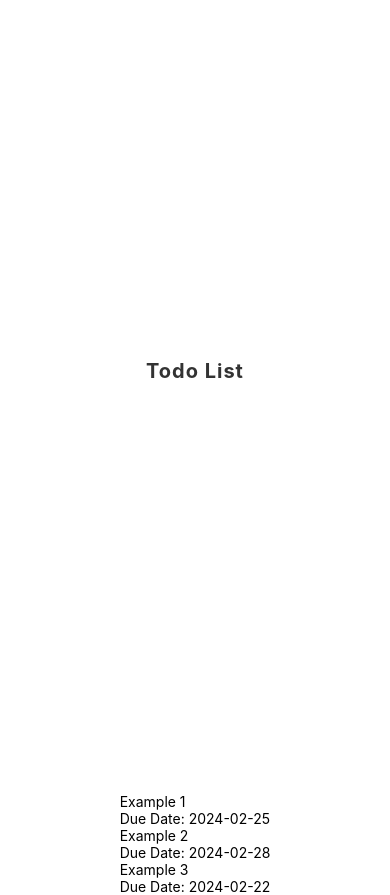
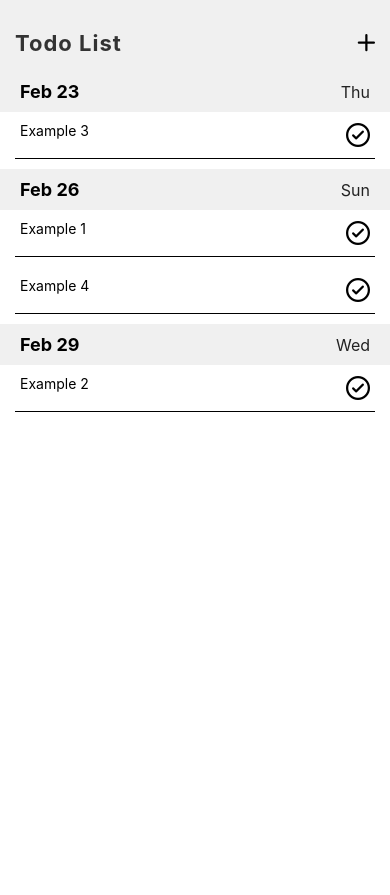
Before and after one commit to johnathanluong/TodoApp-ReactNative, a React Native app: screen / in a window 390 px wide. After the commit the page ends 844 px from the top, so only its background shows below. Built offline with nearby package versions, Linux system fonts and the light colour scheme.

Commit message:
Add date grouping and styling

```diff
--- a/src/App.tsx
+++ b/src/App.tsx
@@ -3,23 +3,20 @@ import { StatusBar } from 'expo-status-bar';
 import { StyleSheet, Text, View } from 'react-native';
 import Header from './components/header';
 import List from './components/list';
-import data from './data/data.json'
+import data from './data/data.json';
 
-export default function App() {
+export default function App(): JSX.Element {
 	return (
 		<View style={styles.container}>
 			<Header />
-      <List todos={data.todos}/>
+			<List todos={data.todos} />
 		</View>
 	);
 }
 
 const styles = StyleSheet.create({
 	container: {
-    flex: 1,
 		backgroundColor: '#fff',
-    alignItems: 'center',
-    justifyContent: 'center',
 	},
 });
 
--- /dev/null
+++ b/src/components/dayHeader.tsx
@@ -0,0 +1,40 @@
+import { View, Text, StyleSheet } from 'react-native';
+import React from 'react';
+
+export default function DayHeader({ date }: { date: string }): JSX.Element {
+	const dateItem: Date = new Date(date);
+
+	return (
+		<View style={styles.container}>
+			<Text style={styles.date}>
+				{dateItem.toLocaleString('default', { month: 'short' }) +
+					' ' +
+					(dateItem.getDate() + 1)}
+			</Text>
+			<Text style={styles.day}>
+				{dateItem.toLocaleString('default', { weekday: 'short' })}
+			</Text>
+		</View>
+	);
+}
+
+const styles = StyleSheet.create({
+	container: {
+		flexDirection: 'row',
+		justifyContent: 'space-between',
+		alignItems: 'center',
+		paddingVertical: 10,
+		paddingHorizontal: 20,
+		backgroundColor: '#f0f0f0',
+	},
+
+	date: {
+		fontSize: 18,
+		fontWeight: 'bold',
+	},
+
+	day: {
+		fontSize: 16,
+		color: '#222',
+	},
+});
--- a/src/components/header.tsx
+++ b/src/components/header.tsx
@@ -1,33 +1,43 @@
-import React from "react";
-import { StyleSheet, Text, View } from "react-native";
-import { MaterialIcons } from '@expo/vector-icons';
+import React from 'react';
+import { Dimensions, StyleSheet, Text, View } from 'react-native';
+import { Octicons } from '@expo/vector-icons';
 
-// makes the top header
+// Top header
 export default function Header(): JSX.Element {
 	return (
 		<View style={styles.header}>
 			<View>
-                <Text style={styles.headerText}>
-                    Todo List
-                </Text>
+				<Text style={styles.headerText}>Todo List</Text>
+			</View>
+			<View style={styles.symbolContainer}>
+				<Octicons name="plus" size={24} color="black" />
 			</View>
 		</View>
 	);
 }
 
+const { width } = Dimensions.get('window');
+
 const styles = StyleSheet.create({
 	header: {
-        width: '100%',
-        height: '100%',
+		width: width,
+		backgroundColor: '#f0f0f0',
+		alignItems: 'center',
+		paddingTop: 30,
+		paddingBottom: 15,
 		flexDirection: 'row',
-        alignItems: 'center',
-        justifyContent: 'center'
+		justifyContent: 'space-between',
 	},
 
 	headerText: {
 		fontWeight: 'bold',
-        fontSize: 20,
+		fontSize: 22,
 		color: '#333',
-        letterSpacing: 1
-    }
+		letterSpacing: 1,
+		paddingLeft: 15,
+	},
+
+	symbolContainer: {
+		paddingRight: 15,
+	},
 });
--- a/src/components/list.tsx
+++ b/src/components/list.tsx
@@ -1,22 +1,82 @@
-import { View, Text, FlatList } from 'react-native'
-import React, { useState } from 'react'
-import Task from './task'
+import { View, Text, FlatList, SectionList, StyleSheet } from 'react-native';
+import React, { useState } from 'react';
+import Task from './task';
 import { TodoItem } from '../data/types';
+import DayHeader from './dayHeader';
 
 interface Props {
     todos: TodoItem[];
 }
 
+interface GroupedItems {
+    date: string;
+    data: TodoItem[];
+}
+
 export default function List({ todos }: Props): JSX.Element {
-    const renderTask = ({ item }: { item: TodoItem }) => <Task task={item} />
+    //
+    const groupedTodo: GroupedItems[] = groupTodobyDueDate(todos);
 
     return (
         <View>
-            <FlatList
-                data={todos}
+            <SectionList
+                sections={groupedTodo}
                 renderItem={renderTask}
+                renderSectionHeader={renderHeader}
                 keyExtractor={(item) => item.id.toString()}
             />
         </View>
-    )
+    );
 }
+
+// Renderer for task in each group
+const renderTask = ({ item }: { item: TodoItem }) => (
+    <>
+        <Task task={item} />
+        <View style={styles.line} />
+    </>
+);
+
+// Renderer for the date header for each group
+const renderHeader = ({ section: { date } }: { section: GroupedItems }) => (
+    <DayHeader date={date} />
+);
+
+/**
+ * Groups the todo items by their due date
+ * @param data An array of TodoItem objects representing the todo items
+ * @returns An array of GroupedItems objects representing the todo items grouped by their due date
+ */
+const groupTodobyDueDate = (data: TodoItem[]): GroupedItems[] => {
+    const groups: GroupedItems[] = [];
+
+    data.forEach((item: TodoItem) => {
+        const group = groups.find((group) => group.date === item.due_date);
+
+        if (group) {
+            group.data.push(item);
+        } else {
+            groups.push({ date: item.due_date, data: [item] });
+        }
+    });
+
+    groups.sort((a, b) => {
+        const dateA = new Date(a.date);
+        const dateB = new Date(b.date);
+
+        return dateA.getTime() - dateB.getTime();
+    });
+
+    return groups;
+};
+
+const styles = StyleSheet.create({
+    line: {
+        borderBottomColor: 'black',
+        borderBottomWidth: StyleSheet.hairlineWidth,
+        padding: 5,
+        marginLeft: 15,
+        marginRight: 15,
+        marginBottom: 10,
+    },
+});
--- a/src/components/task.tsx
+++ b/src/components/task.tsx
@@ -1,22 +1,35 @@
-import React from "react";
-import { StyleSheet, Text, View } from "react-native";
-import AsyncStorage from "@react-native-async-storage/async-storage";
-import { TodoItem } from "../data/types";
+import React from 'react';
+import { StyleSheet, Text, View } from 'react-native';
+import { TodoItem } from '../data/types';
+import { Octicons } from '@expo/vector-icons';
 interface Props {
-    task: TodoItem
+    task: TodoItem;
 }
 
-export default function Task({task}: Props): JSX.Element {
+export default function Task({ task }: Props): JSX.Element {
+    /**
+    @id List key: number
+    @task_name Name of Task: string
+    @completed Status of Completion: boolean
+    @due_date Due date: string ()
+    */
     const { id, task_name, completed, due_date } = task;
 
     return (
         <View>
-            <Text>{task_name}</Text>
-            <Text>Due Date: {due_date}</Text>
+            <View style={styles.container}>
+                <Text>{task_name}</Text>
+                <Octicons name="check-circle" size={24} color="black" />
+            </View>
         </View>
-    )
-};
+    );
+}
 
 const styles = StyleSheet.create({
-
+    container: {
+        justifyContent: 'space-between',
+        flexDirection: 'row',
+        paddingHorizontal: 20,
+        paddingTop: 10,
+    },
 });
--- a/src/data/data.json
+++ b/src/data/data.json
@@ -17,6 +17,12 @@
 			"task_name": "Example 3",
 			"completed": true,
 			"due_date": "2024-02-22"
+		},
+		{
+			"id": 4,
+			"task_name": "Example 4",
+			"completed": true,
+			"due_date": "2024-02-25"
 		}
 	]
 }
```
Also changed, not shown: 1 other file (tests, documents, lock files or other folders). Lines whose indentation alone changed are shown as unchanged.
